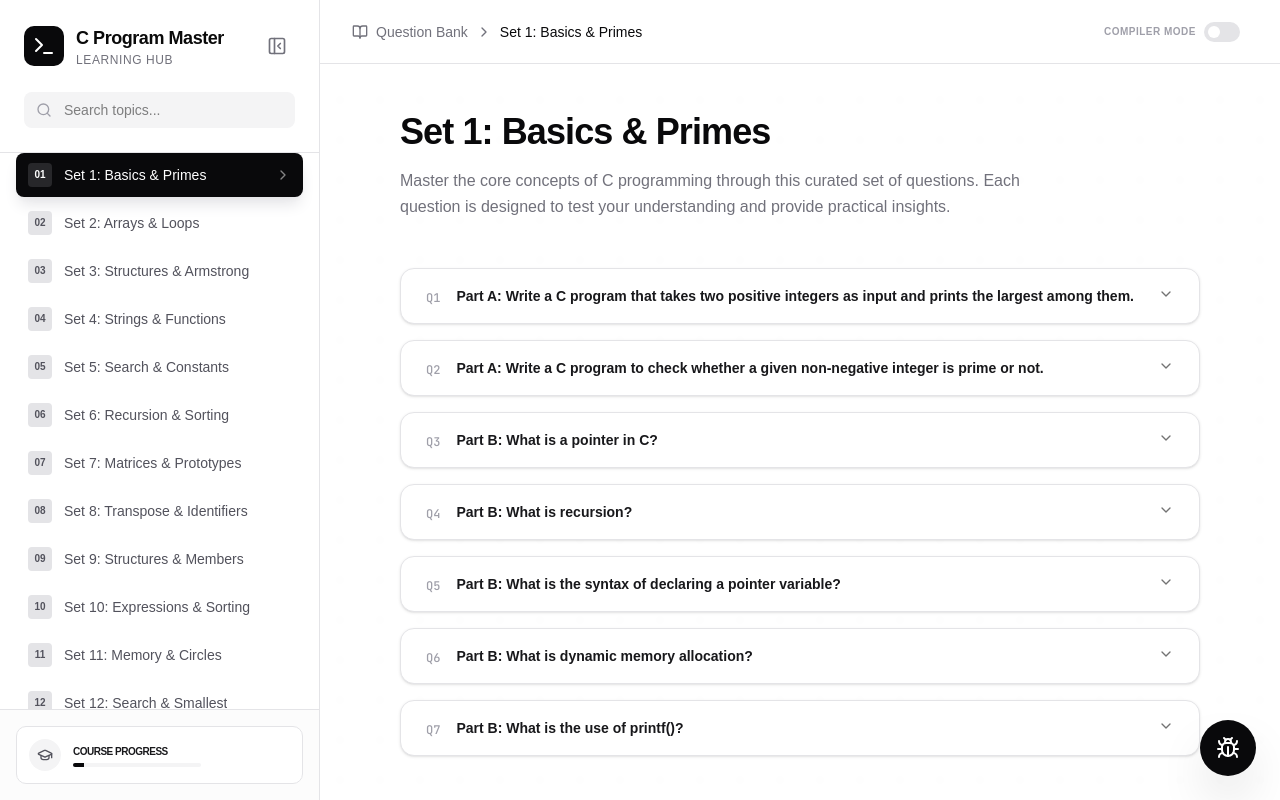
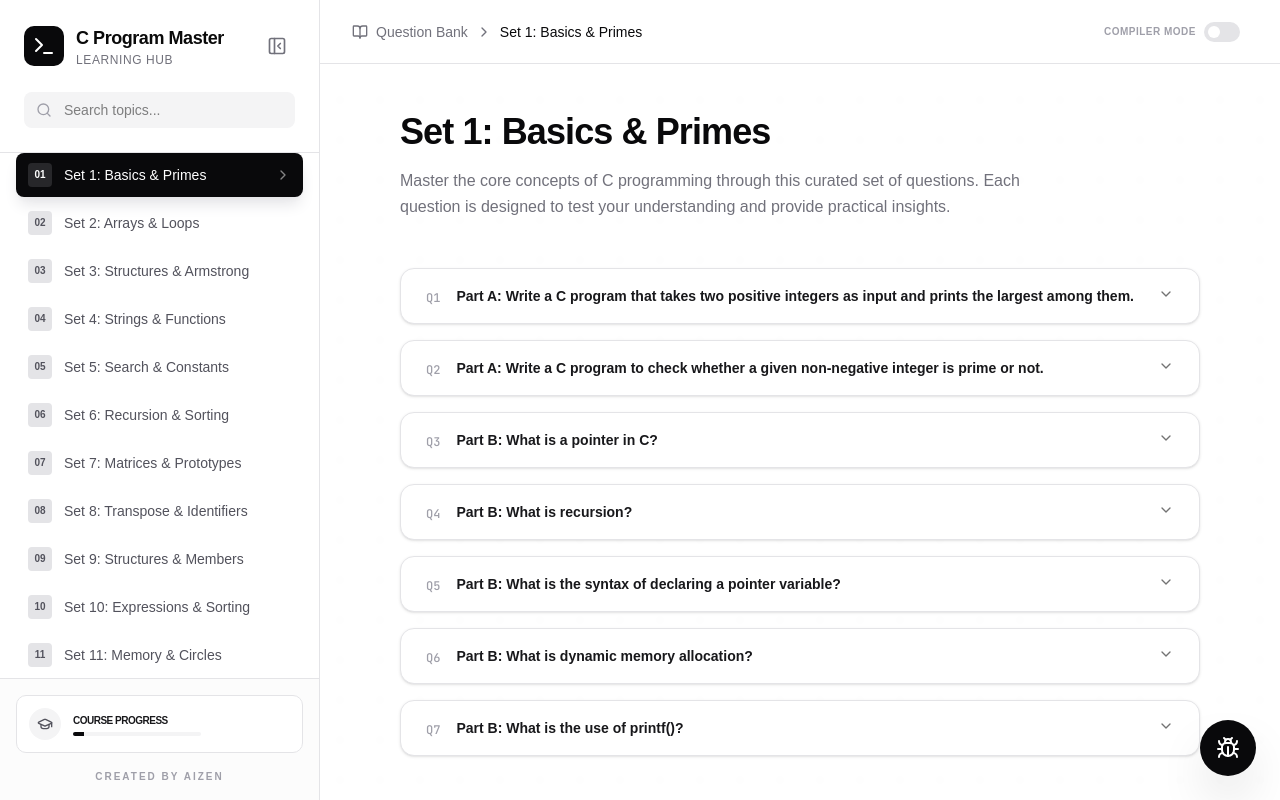
Before and after one commit to abhinavnixabvv-hue/C-program, a React (Vite) app: page / in a window 1280 px wide. Built offline with nearby package versions, Linux system fonts and the light colour scheme.

Commit message:
fix: Improve mobile sidebar and code formatting
Adjusted the mobile sidebar to be a consistent 280px width when open, improving responsiveness. Also updated the factorial code example in `src/data/questions.ts` for better readability.

```diff
--- a/src/App.tsx
+++ b/src/App.tsx
@@ -108,9 +108,13 @@ export default function App() {
       <motion.aside
         initial={false}
         animate={{
-          width: isSidebarCollapsed ? 0 : (typeof window !== 'undefined' && window.innerWidth < 1024 ? 0 : 320),
-          opacity: isSidebarCollapsed ? 0 : 1,
-          x: isMobileMenuOpen ? 0 : (typeof window !== 'undefined' && window.innerWidth < 1024 ? -320 : 0)
+          x: (typeof window !== 'undefined' && window.innerWidth < 1024)
+            ? (isMobileMenuOpen ? 0 : -280)
+            : 0,
+          width: (typeof window !== 'undefined' && window.innerWidth < 1024)
+            ? 280
+            : (isSidebarCollapsed ? 0 : 320),
+          opacity: 1
         }}
         transition={{ duration: 0.3, ease: "easeInOut" }}
         className={cn(
@@ -189,7 +193,7 @@ export default function App() {
         </div>
 
         <div className="p-4 border-t border-zinc-200 bg-zinc-50/50">
-          <div className="flex items-center gap-3 p-3 rounded-lg border border-zinc-200 bg-white">
+          <div className="flex items-center gap-3 p-3 rounded-lg border border-zinc-200 bg-white mb-4">
             <div className="w-8 h-8 rounded-full bg-zinc-100 flex items-center justify-center">
               <GraduationCap className="w-4 h-4 text-zinc-600" />
             </div>
@@ -199,6 +203,9 @@ export default function App() {
                 <div className="h-full bg-zinc-950" style={{ width: `${(activeSetId / 12) * 100}%` }}></div>
               </div>
             </div>
+          </div>
+          <div className="text-center">
+            <p className="text-[10px] font-bold text-zinc-400 uppercase tracking-[0.2em]">Created by Aizen</p>
           </div>
         </div>
       </motion.aside>
@@ -379,6 +386,10 @@ export default function App() {
                     Next Topic: {activeSetId < 12 ? questionSets[activeSetId].title : "All Sets Completed"}
                   </button>
                 </div>
+
+                <footer className="mt-20 pb-12 border-t border-zinc-100 pt-8 text-center">
+                  <p className="text-[10px] font-bold text-zinc-400 uppercase tracking-[0.3em]">Created by Aizen</p>
+                </footer>
               </motion.div>
             </div>
           </div>
--- a/src/data/questions.ts
+++ b/src/data/questions.ts
@@ -135,7 +135,7 @@ export const questionSets: QuestionSet[] = [
         id: "6-1",
         question: "Part A: Write a recursive C program to find the factorial of a given number.",
         answer: "Factorial of n is n * factorial(n-1), with base case factorial(0) = 1.",
-        code: "#include <stdio.h>\n\nlong int fact(int n) {\n    if (n >= 1) return n * fact(n - 1);\n    else return 1;\n}\n\nint main() {\n    int n; scanf(\"%d\", &n);\n    printf(\"Factorial: %ld\", fact(n));\n    return 0;\n}"
+        code: "#include <stdio.h>\n\nint factorial(int n)\n{\n    if (n == 0 || n == 1)   // base case\n        return 1;\n\n    return n * factorial(n - 1);   // recursive call\n}\n\nint main()\n{\n    int n;\n\n    printf(\"Enter a number: \");\n    scanf(\"%d\", &n);\n\n    printf(\"Factorial of %d is %d\\n\", n, factorial(n));\n\n    return 0;\n}"
       },
       {
         id: "6-2",
```
